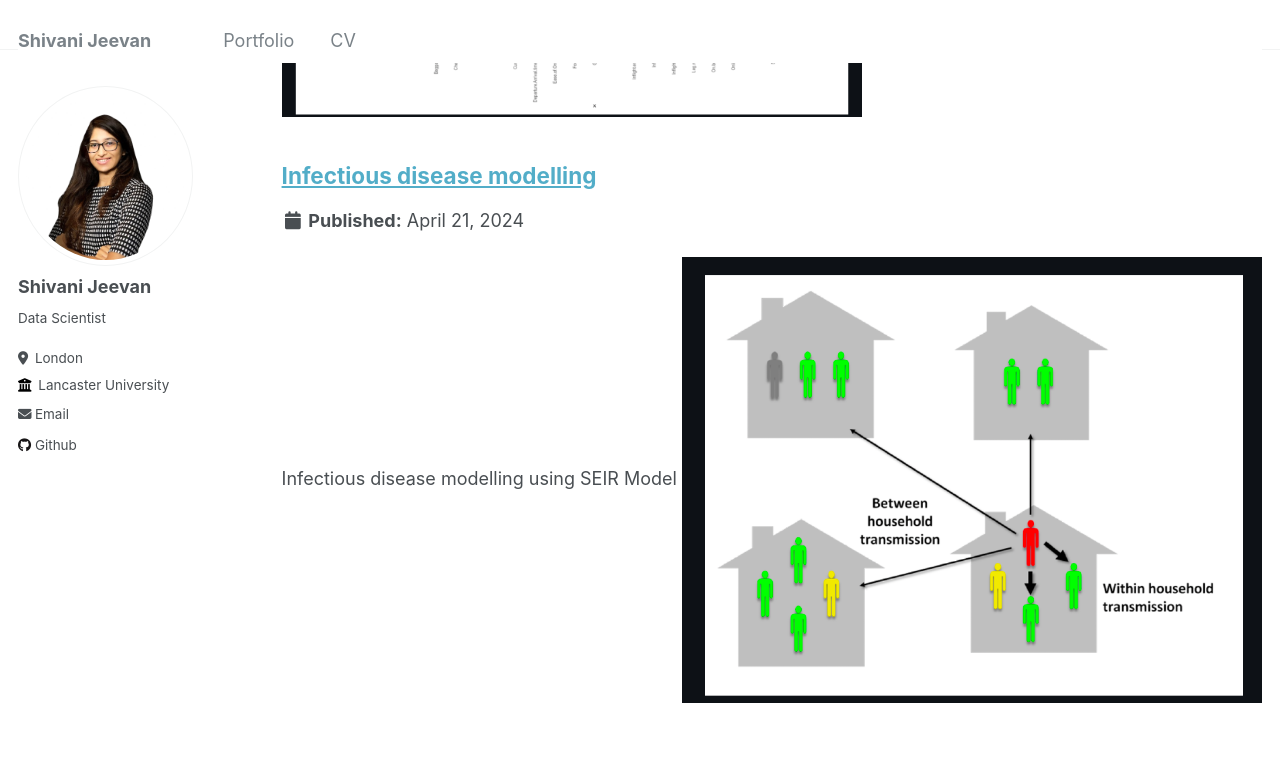
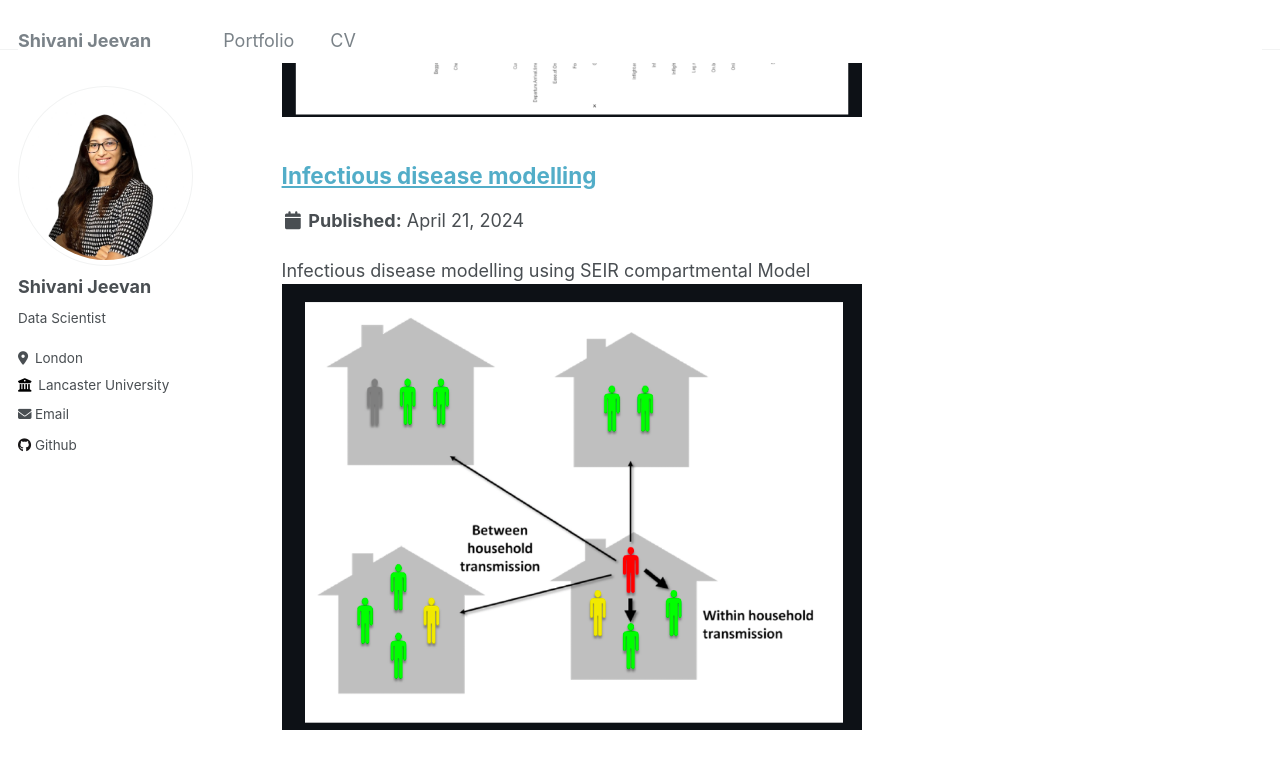
Before and after one commit to shivani-JP/shivani-jp.github.io, a Jekyll site: the page built from _pages/portfolio.html, in a window 1280 px wide and 900 px high, scrolled down 931 px. Shown: the top 769 px of the window. Built offline with Jekyll 4.4.1, drawn with Linux system fonts in a browser that asks for light colours.

Commit message:
editing description

```diff
--- a/_portfolio/portfolio-3.html
+++ b/_portfolio/portfolio-3.html
@@ -1,6 +1,6 @@
 ---
 title: "Infectious disease modelling"
-excerpt: "Infectious disease modelling using SEIR Model <img src='/images/infectious.png' width='580' height='300' alt='Infectious Image'>"
+excerpt: "Infectious disease modelling using SEIR compartmental Model <img src='/images/infectious.png' width='580' height='300' alt='Infectious Image'>"
 collection: portfolio
 ---
 
```
